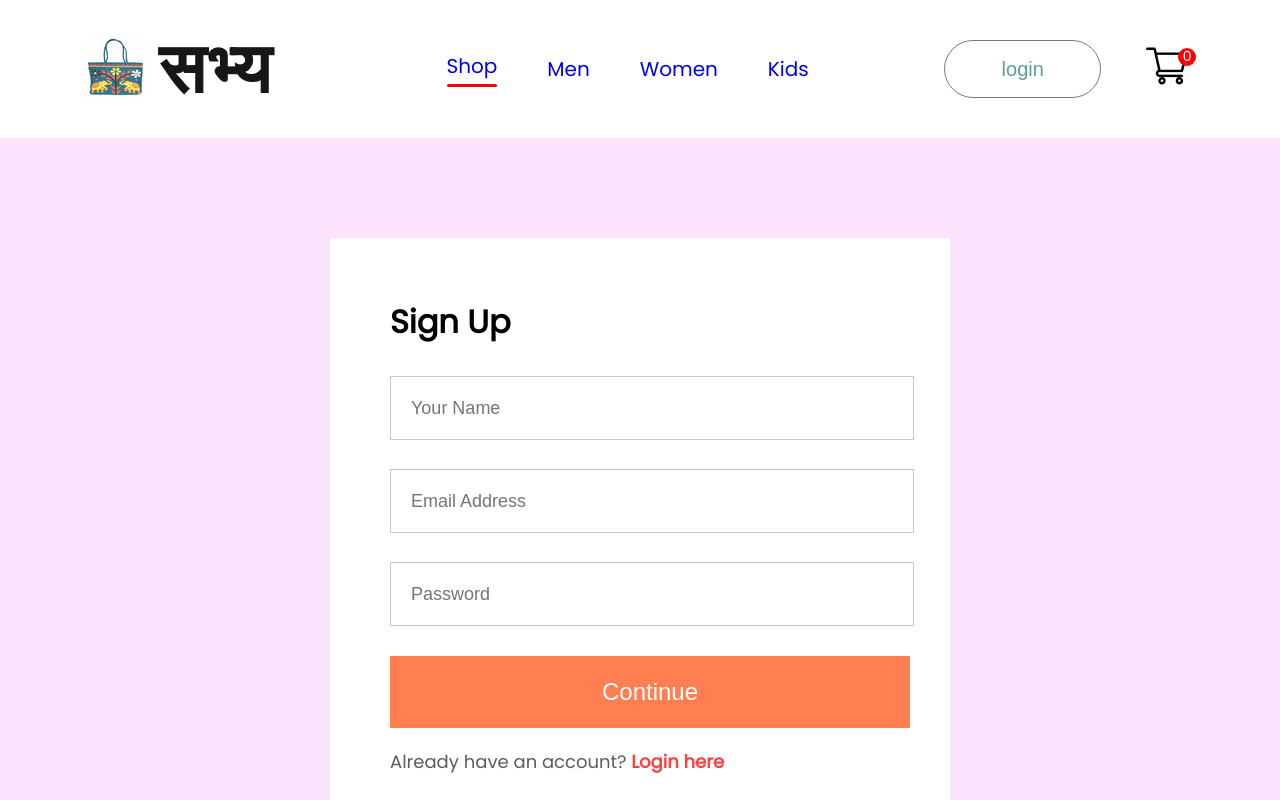
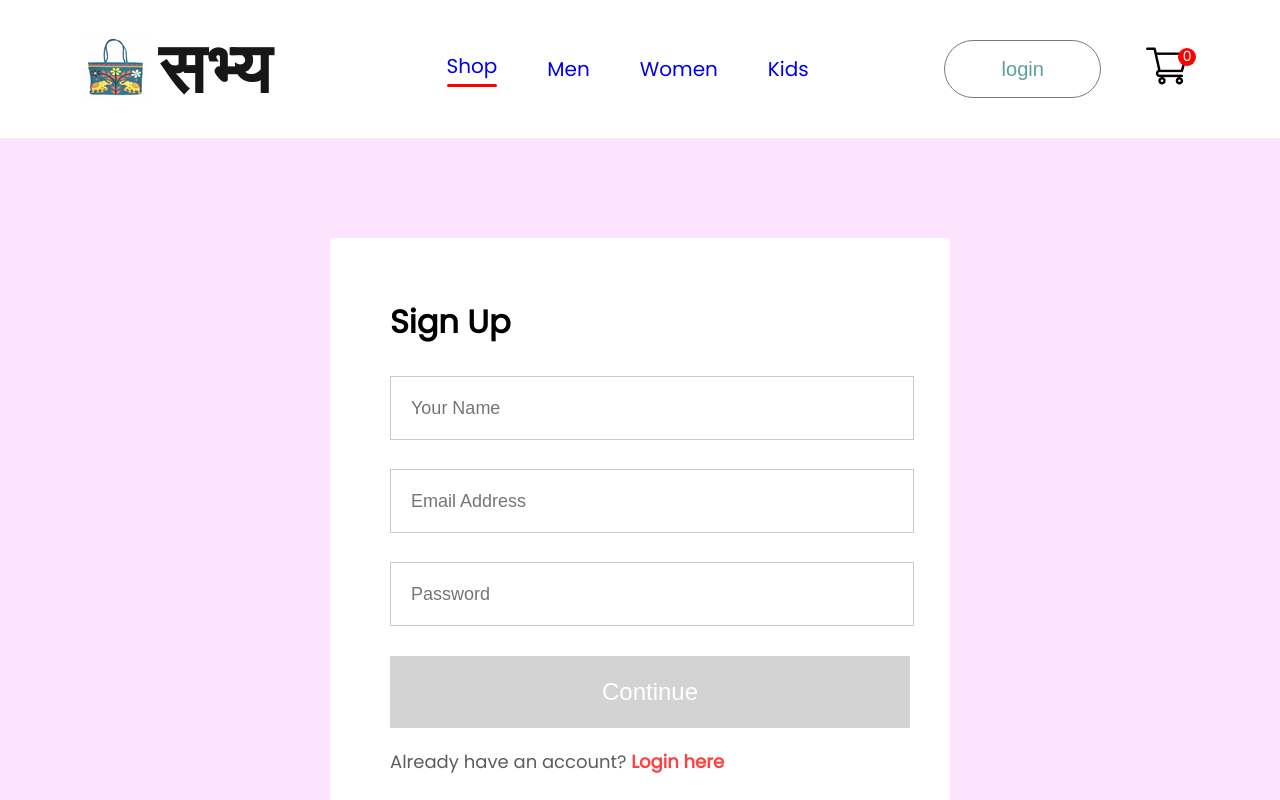
Before and after one commit to MistyGrover03/ShopNowApp, a React (Create React App) app: page /login in a window 1280 px wide. Shown: the top 800 px of the page. Built offline with nearby package versions, Linux system fonts and the light colour scheme.

Commit message:
adding build folder changes

```diff
--- a/src/Pages/LoginSignup.jsx
+++ b/src/Pages/LoginSignup.jsx
@@ -6,30 +6,45 @@ const LoginSignup = () => {
   const [name, setName] = useState('');
   const [email, setEmail] = useState('');
   const [password, setPassword] = useState('');
+  const [agreeChecked, setAgreeChecked] = useState(false);
+  const [errorMessage, setErrorMessage] = useState('');
+  const [successMessage, setSuccessMessage] = useState('');
 
   const handleSignup = async () => {
     try {
-      const response = await axios.post('http://localhost:5000/signup', {
-        name,
-        email,
-        password,
-      });
+      if (!agreeChecked) {
+        // Set an error message if the checkbox is not selected
+        setErrorMessage('Please agree to the terms of use and privacy policy.');
+        return;
+      }
 
-      console.log(response.data);
+
+      setErrorMessage('');
+      setSuccessMessage('');
+
+      const response = await axios.post('http://localhost:5000/login', {
+      name,
+      email,
+      password,
+    });
+
+    setSuccessMessage('User created successfully!');
+    console.log(response.data);
     } catch (error) {
-      // Handle AxiosError
-      if (error.isAxiosError) {
-        // Log detailed information about the error
-        console.error('AxiosError:', error);
-        console.error('Response data:', error.response.data);
-        console.error('Response status:', error.response.status);
-        console.error('Response headers:', error.response.headers);
+      if (error.response && error.response.status === 400) {
+        setErrorMessage('User with this email already exists');
       } else {
-        // Log other types of errors
-        console.error('Error:', error.message);
+        setErrorMessage('An error occurred while creating the user.');
       }
     }
   };
+
+  const handleCheckboxChange = (e) => {
+    setAgreeChecked(e.target.checked);
+    // Clear the error message when the checkbox is changed
+    setErrorMessage('');
+  };
+
 
   return (
     <div className='loginsignup'>
@@ -40,10 +55,21 @@ const LoginSignup = () => {
           <input type="email" placeholder='Email Address' onChange={(e) => setEmail(e.target.value)} />
           <input type="password" placeholder='Password' onChange={(e) => setPassword(e.target.value)} />
         </div>
-        <button onClick={handleSignup}>Continue</button>
+        <button
+          onClick={handleSignup}
+          disabled={!agreeChecked}
+          style={{
+            backgroundColor: agreeChecked ? 'coral' : 'lightgray',
+            cursor: agreeChecked ? 'pointer' : 'not-allowed',
+          }}
+        >
+          Continue
+        </button>
+        {errorMessage && <p className="error-message">{errorMessage}</p>}
+        {successMessage && <p className="success-message">{successMessage}</p>}
         <p className="loginsignup-login">Already have an account? <span>Login here</span></p>
         <div className="loginsignup-agree">
-          <input type="checkbox" name='' id='' />
+          <input type="checkbox" name='' id='' onChange={handleCheckboxChange} />
           <p>By continuing, I agree to the terms of use and privacy policy.</p>
         </div>
       </div>
```
Also changed, not shown: 60 other files (tests, documents, lock files or other folders).
